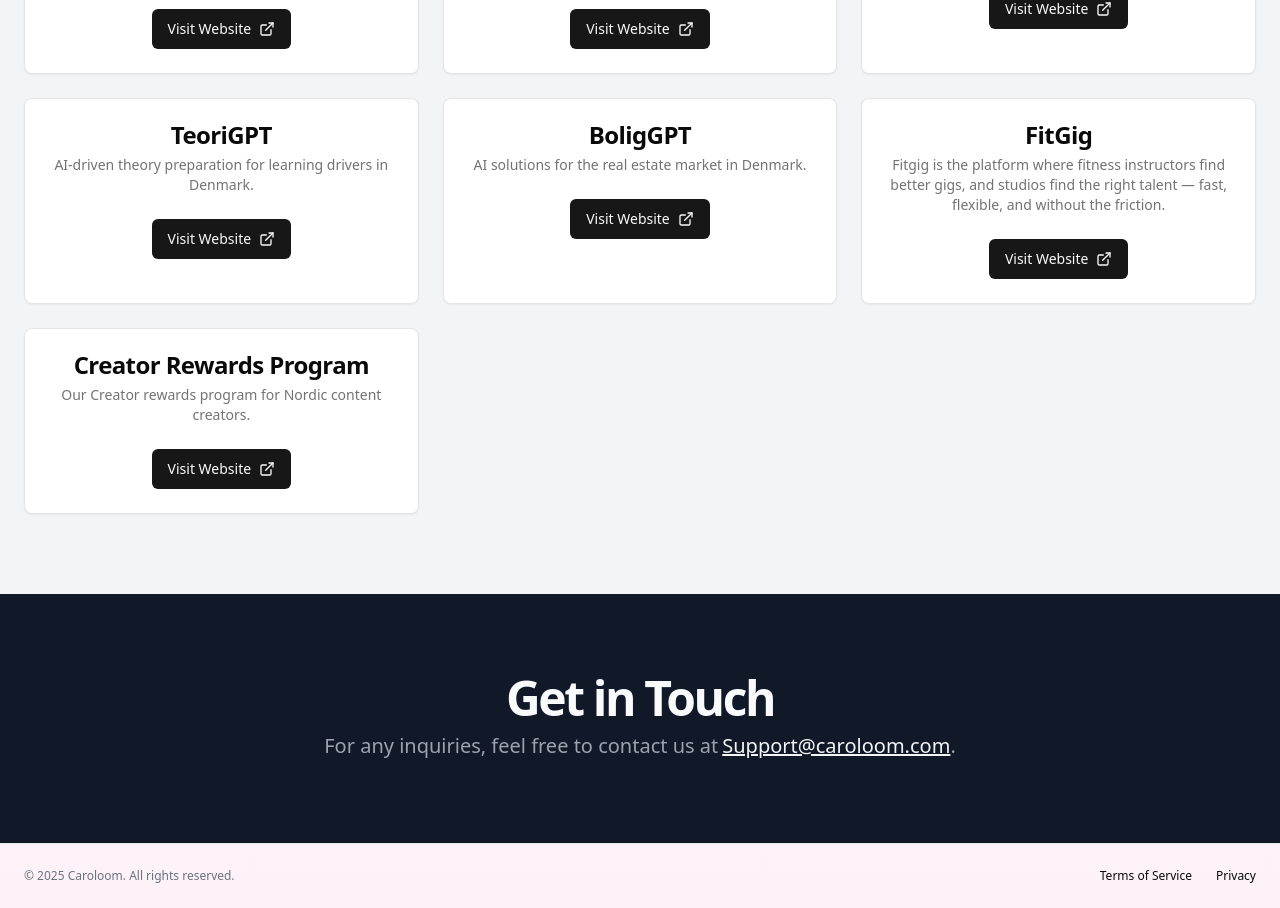
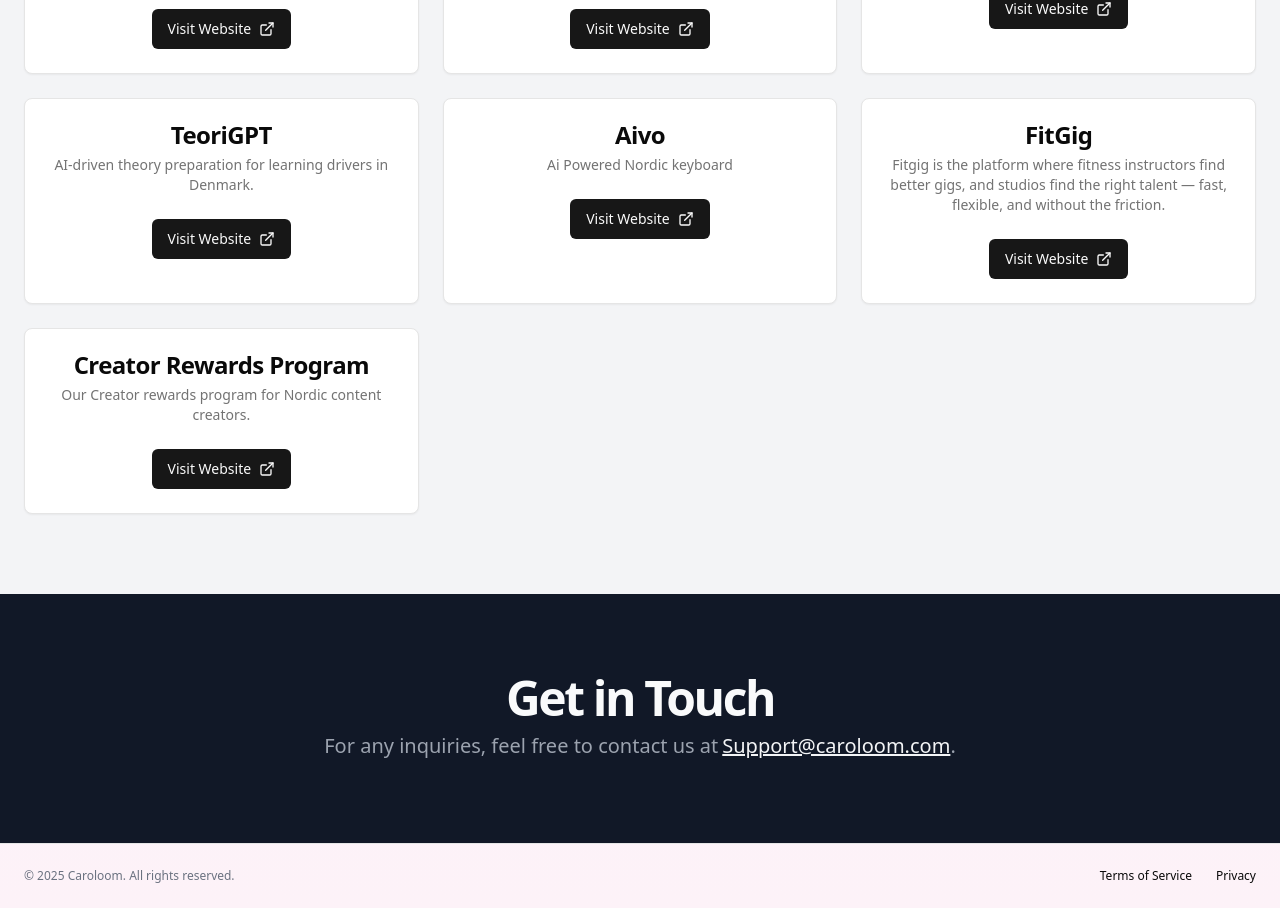
Before and after one commit to Teamfreya/caroloom, a Next.js app: page / in a window 1280 px wide. Shown: the part 1560-2468 px from the top of the page. Built offline with nearby package versions, Linux system fonts and the light colour scheme.

Commit message:
Update page.tsx

```diff
--- a/app/page.tsx
+++ b/app/page.tsx
@@ -134,7 +134,7 @@ function CaroloomLandingPageComponent() {
               <PortfolioCard
                 title="English Theory Prep"
                 description="AI-assisted danish theory driving preparation for english speakers in denmark."
-                link="https://englishtheoryprep.dk"
+                link="https://englishtheorytest.dk/"
               />
               <PortfolioCard
                 title="Nesty "
@@ -152,9 +152,9 @@ function CaroloomLandingPageComponent() {
                 link="https://www.teorigpt.dk"
               />
               <PortfolioCard
-                title="BoligGPT"
-                description="AI solutions for the real estate market in Denmark."
-                link="https://www.boliggpt.dk"
+                title="Aivo"
+                description="Ai Powered Nordic keyboard"
+                link="https://aivo.eu"
               />
               <PortfolioCard
                 title="FitGig"
```
